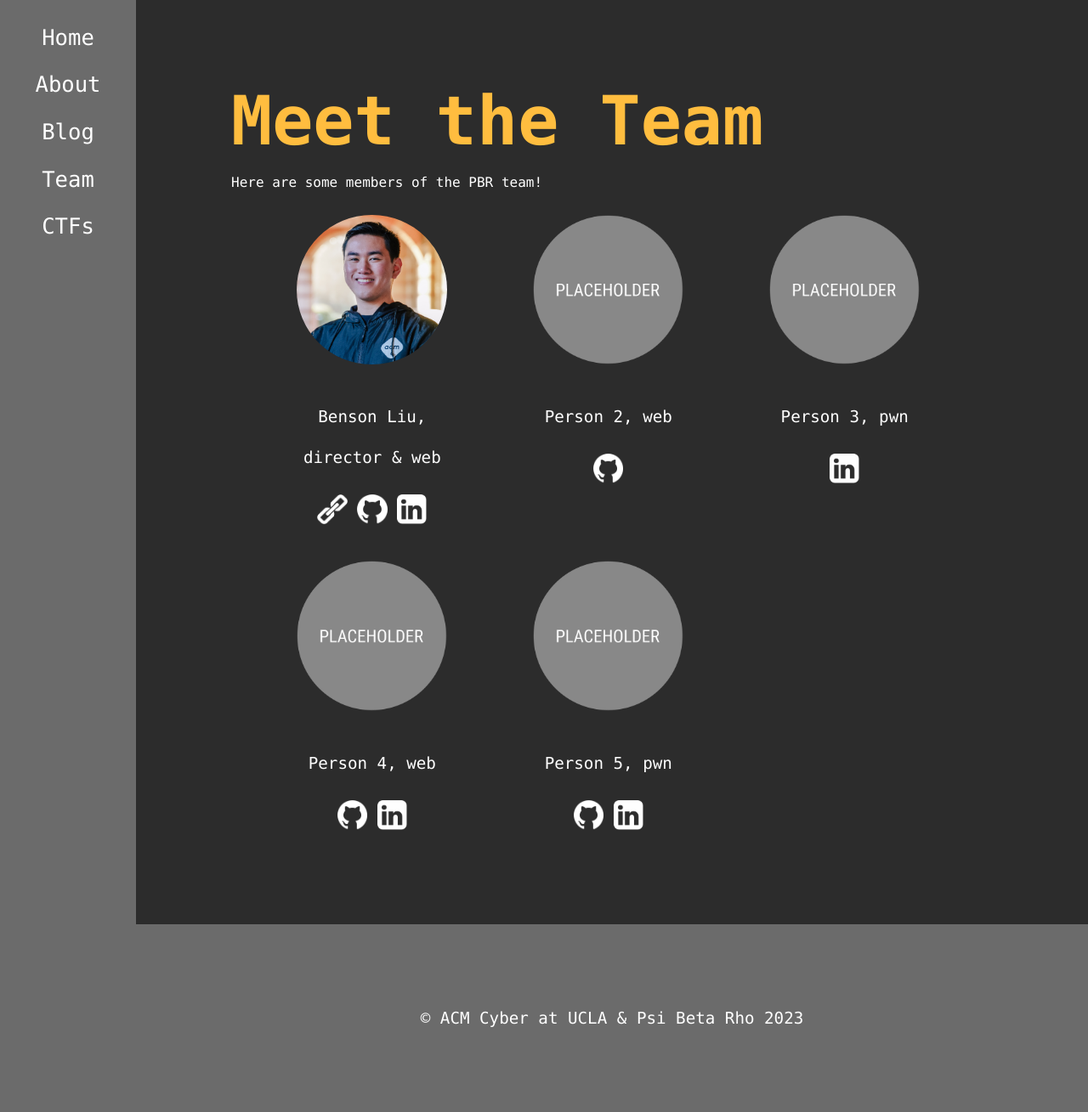
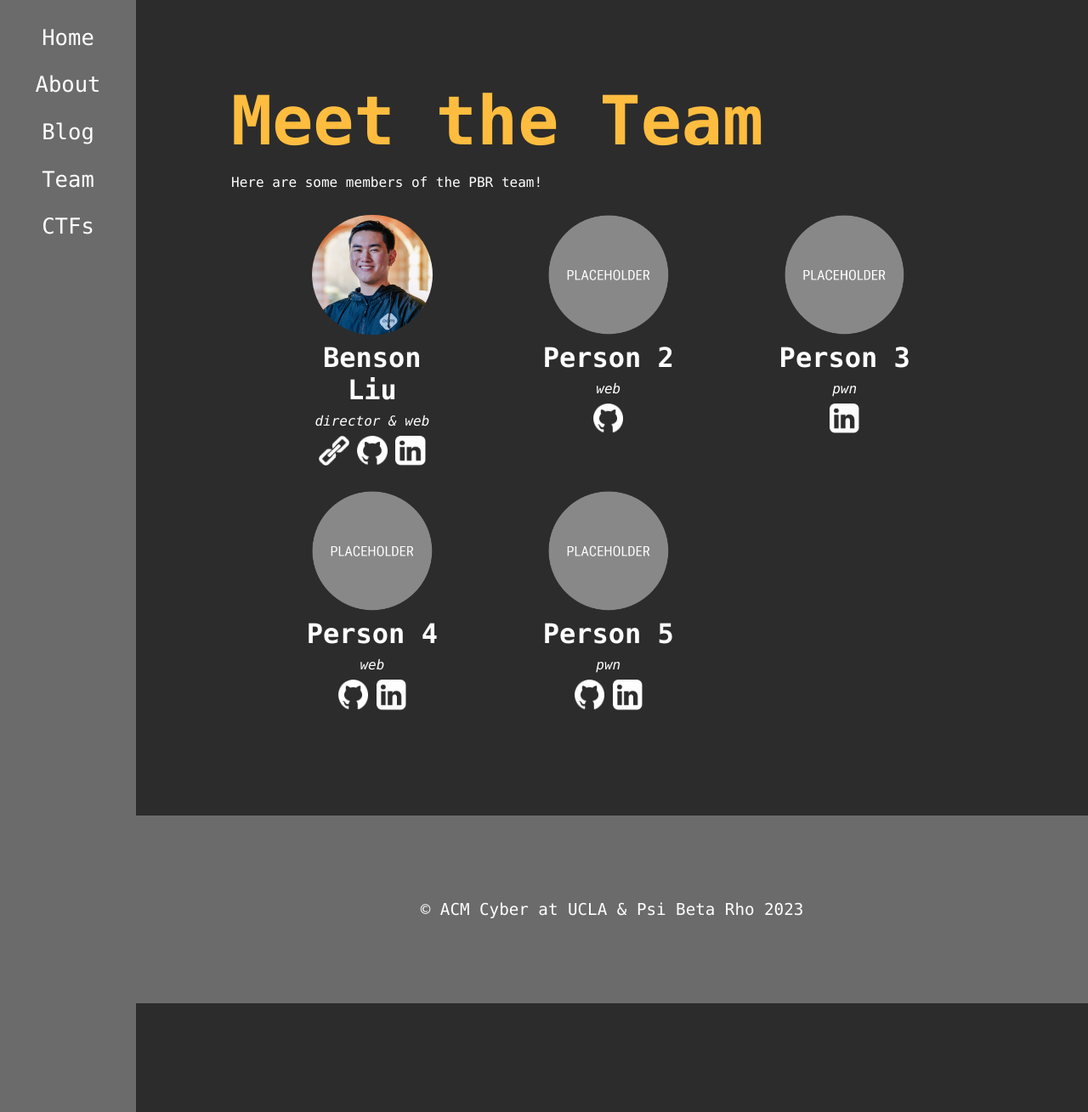
Before and after one commit to pbrucla/pbrucla.github.io, a Jekyll site: the page built from team.html, in a window 1280 px wide and 1309 px high. Shown: the whole window at 85% size. Built offline with Jekyll 4.4.1, drawn with Linux system fonts in a browser that asks for light colours.

Commit message:
updated some spacing and styling

```diff
--- a/assets/styles/global.scss
+++ b/assets/styles/global.scss
@@ -32,10 +32,4 @@ h1 {
     margin: 1rem 0rem;
 }
 
-img {
-    width: 100%;
-    max-height: 60vh;
-    object-fit: cover;
-}
-
 @import 'footer', 'nav', 'post', 'main';
--- a/assets/styles/main.scss
+++ b/assets/styles/main.scss
@@ -1,10 +1,18 @@
 .content {
     margin-left: 10rem;
 
-    main,
-    article {
+    main {
         padding: 5rem 10%;
         min-height: 50rem;
+
+        img {
+            width: 80%;
+            margin-left: auto;
+            margin-right: auto;
+            display: block;
+            max-height: 60vh;
+            object-fit: cover;
+        }
     }
 }
 
@@ -18,13 +26,30 @@
     .member-flex-item {
         margin: 1.5% 6%;
         max-width: 21%;
-        font-size: 120%;
-        line-height: 250%;
         text-align: center;
+
+        p {
+            margin: 0.5rem 0;
+            padding: 0;
+        }
+
+        .member-name {
+            font-size: 200%;
+        }
+
+        .member-role {
+            font-size: 100%;
+        }
+
+
     }
 
     .logo {
         max-width: 20%;
+        // counteracts the global image styling
+        margin-left: none;
+        margin-right: none;
+        display: inline-block;
     }
 
     a {
--- a/team.html
+++ b/team.html
@@ -12,7 +12,8 @@ description: The team members of Psi Beta Rho!
         <div class="member-flex-item">
             <img src="assets/images/members/{% if member.photo %}{{ member.photo }}{% else %}{{ 'placeholder.png' }}{% endif %}" class="profile-image"/>
 
-            <p>{{ member.name }}, {{ member.role }}</p>
+            <p class="member-name"><strong>{{ member.name }}</strong></p>
+            <p class="member-role"><i>{{ member.role }}</i></p>
 
             {% if member.website %}
                 <a href="{{ member.website }}">
```
Also changed, not shown: about.md (+2 -2 lines), assets/images/pbr-point-five.jpg (deleted), assets/images/pbr-team-photo.jpeg (added).
